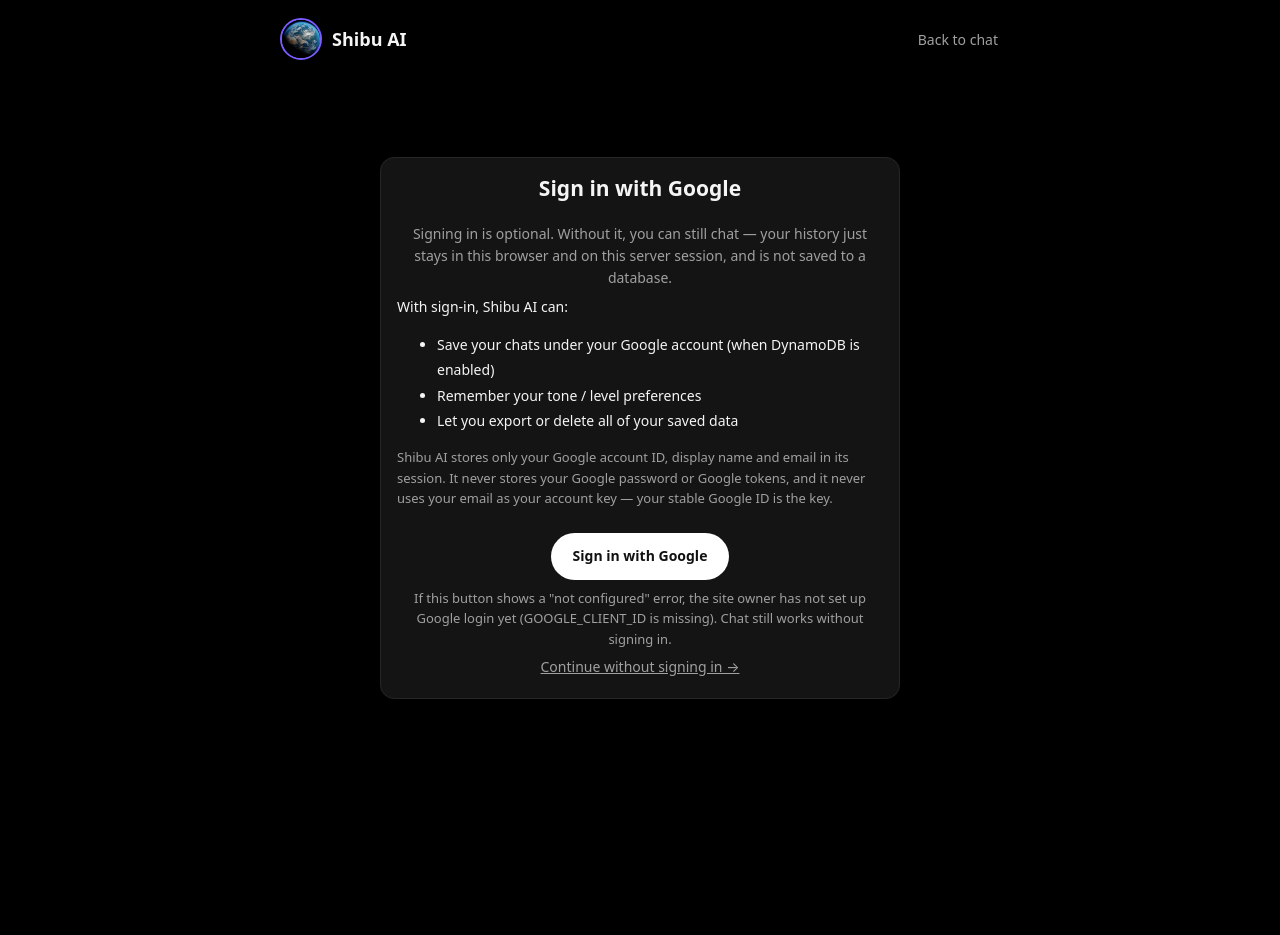
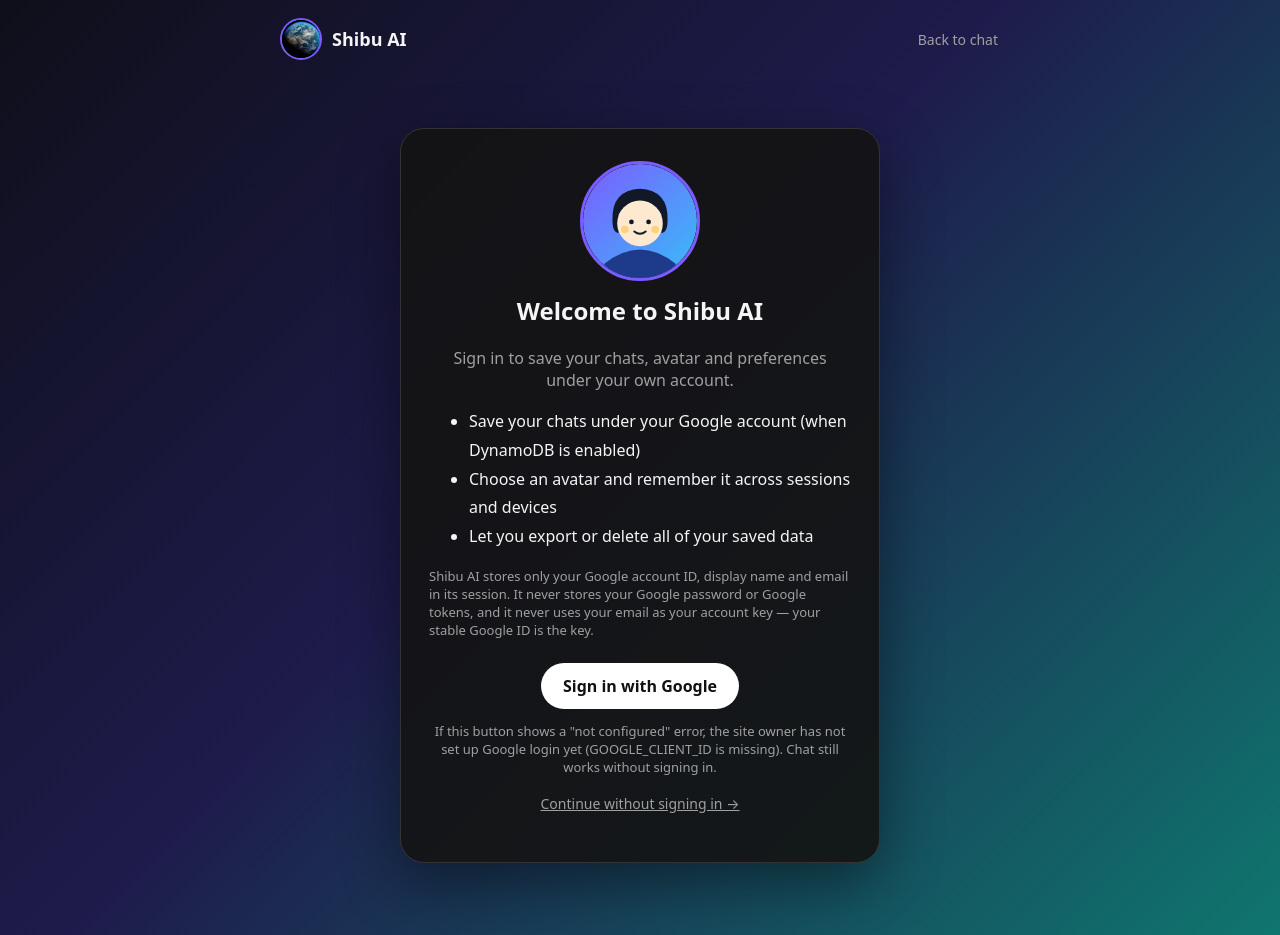
Before and after one commit to googlekartik/shibu-ai, a Flask app: page /login in a window 1280 px wide. Before the commit the page ends 699 px from the top, so only its background shows below. Run offline with Flask 3, Linux system fonts and the light colour scheme.

Commit message:
Add onboarding, avatars, and personalised chat: login welcome, 5 avatar options, first-time welcome conversation, profile, Chats sidebar

```diff
--- a/app.py
+++ b/app.py
@@ -75,6 +75,97 @@ def _dynamodb_store():
         return get_store()
     except Exception:
         return None
+
+
+# Onboarding avatars: illustrated assets in static/avatars/. The first
+# avatar is also the welcome image on /login. Files are swapped by
+# replacing these SVGs — no code change is needed for new artwork.
+AVATARS = [
+    {"id": "maya", "name": "Maya", "file": "avatars/avatar-1.svg",
+     "style": "Short black bob, blue outfit", "color": "#7c5cff"},
+    {"id": "aria", "name": "Aria", "file": "avatars/avatar-2.svg",
+     "style": "Long brown wavy hair, green outfit", "color": "#10b981"},
+    {"id": "zara", "name": "Zara", "file": "avatars/avatar-3.svg",
+     "style": "Curly red hair, purple outfit", "color": "#a855f7"},
+    {"id": "luna", "name": "Luna", "file": "avatars/avatar-4.svg",
+     "style": "Blonde pixie cut, pink outfit", "color": "#f472b6"},
+    {"id": "nia", "name": "Nia", "file": "avatars/avatar-5.svg",
+     "style": "Braided hair, teal outfit", "color": "#0d9488"},
+]
+AVATAR_IDS = {a["id"] for a in AVATARS}
+QUICK_ACTIONS = ["Search the web", "Ask a question", "Learn something new",
+                 "Write or create something", "Help me with something else"]
+
+
+def _avatar_url(avatar_id):
+    for a in AVATARS:
+        if a["id"] == avatar_id:
+            return "/static/" + a["file"]
+    return "/static/shibu.png"
+
+
+def _profile():
+    """Logged-in profile, from DynamoDB when enabled, else the Flask
+    session. Session is the fallback only: it remembers the profile in
+    this browser, while DynamoDB is what carries it across devices.
+    Server-side authorisation: the user_id always comes from the
+    session, never from a request body, so a user can only read or
+    change their own profile."""
+    user_id = _dynamodb_user_id()
+    if not user_id:
+        return {"logged_in": False, "user_id": None, "display_name": "",
+                "avatar_id": None, "avatar_url": "/static/shibu.png",
+                "onboarding_completed": False, "onboarding_stage": None}
+    profile = {"logged_in": True, "user_id": user_id,
+               "display_name": session.get("google_display_name", "") or "",
+               "avatar_id": session.get("profile_avatar_id"),
+               "onboarding_completed": bool(session.get("onboarding_completed")),
+               "onboarding_stage": session.get("onboarding_stage")}
+    store = _dynamodb_store()
+    if store:
+        try:
+            user = store.get_user(user_id)
+        except Exception:
+            user = None
+        if user:
+            if user.get("avatar_id") in AVATAR_IDS:
+                profile["avatar_id"] = user["avatar_id"]
+            if user.get("display_name"):
+                profile["display_name"] = user["display_name"]
+            if user.get("onboarding_completed"):
+                profile["onboarding_completed"] = True
+                profile["onboarding_stage"] = None
+    if profile["avatar_id"] not in AVATAR_IDS:
+        profile["avatar_id"] = None
+    if not profile["onboarding_completed"] and not profile["onboarding_stage"]:
+        profile["onboarding_stage"] = "ask_name" if profile["avatar_id"] else "need_avatar"
+    profile["avatar_url"] = _avatar_url(profile["avatar_id"])
+    return profile
+
+
+def _save_profile(display_name=None, avatar_id=None, onboarding_completed=None,
+                  onboarding_stage=None):
+    """Save to the session always, and to DynamoDB best-effort when
+    enabled. Returns the fresh profile."""
+    user_id = _dynamodb_user_id()
+    if display_name is not None:
+        session["google_display_name"] = display_name
+    if avatar_id is not None:
+        session["profile_avatar_id"] = avatar_id
+    if onboarding_completed is not None:
+        session["onboarding_completed"] = bool(onboarding_completed)
+    if onboarding_stage is not None:
+        session["onboarding_stage"] = onboarding_stage
+    if user_id:
+        store = _dynamodb_store()
+        if store:
+            try:
+                store.update_profile(user_id, display_name=display_name,
+                                     avatar_id=avatar_id,
+                                     onboarding_completed=onboarding_completed)
+            except Exception:
+                logger.exception("DynamoDB profile save failed (session kept)")
+    return _profile()
 
 
 def _save_chat_to_dynamodb(user_message, payload, ctx):
@@ -179,6 +270,38 @@ def chat():
     if not ok:
         return jsonify({"error": message_or_error}), 400
     ctx = _context()
+    # First-time welcome conversation (logged-in users only, and only
+    # until onboarding completes). Anonymous chat is untouched.
+    # Stage ask_name: the reply is the preferred name, saved only here
+    # after the user has typed it in this step. Stage ask_goal: the
+    # next reply is their first real request, so onboarding completes
+    # and the message falls through to the normal router below.
+    profile = _profile()
+    if profile["logged_in"] and not profile["onboarding_completed"]:
+        if profile["onboarding_stage"] == "need_avatar":
+            return jsonify({"response": "Please choose an avatar first.",
+                            "intent": "ONBOARDING", "rule_id": "onboarding_avatar",
+                            "confidence": 1.0, "confidence_label": "HIGH",
+                            "tool": "Onboarding", "action": "Avatar selection required",
+                            "needs_avatar": True}), 200
+        if profile["onboarding_stage"] == "ask_name":
+            name = message_or_error.strip()
+            if len(name) > 60 or "?" in name:
+                return jsonify({"response": "Hi! Welcome! What should I call you? "
+                                "Just reply with your name, for example: Alex",
+                                "intent": "ONBOARDING", "rule_id": "onboarding_name",
+                                "confidence": 1.0, "confidence_label": "HIGH",
+                                "tool": "Onboarding", "action": "Ask preferred name"}), 200
+            _save_profile(display_name=name, onboarding_stage="ask_goal")
+            payload = {"response": f"Nice to meet you, {name}! What would you like to do today?",
+                       "intent": "ONBOARDING", "rule_id": "onboarding_goal",
+                       "confidence": 1.0, "confidence_label": "HIGH",
+                       "tool": "Onboarding", "action": "Ask first goal",
+                       "quick_actions": QUICK_ACTIONS}
+            _save_chat_to_dynamodb(message_or_error, payload, ctx)
+            return jsonify(payload)
+        if profile["onboarding_stage"] == "ask_goal":
+            _save_profile(onboarding_completed=True, onboarding_stage=None)
     # Step 5 cache, before the (slow) web search: only for questions
     # with no rule and no maths, so a rule/math answer is never
     # replaced by a cached web answer. Personal queries are never cached.
@@ -430,6 +553,12 @@ def google_callback():
                                      google_sub=claims["sub"])
         except Exception:
             logger.exception("DynamoDB user creation failed (login still succeeded)")
+    # First-time flow: no avatar yet -> avatar selection. Returning
+    # users with a saved avatar (and completed onboarding) go straight
+    # to chat, and are never asked to choose again.
+    profile = _profile()
+    if not profile["avatar_id"]:
+        return redirect("/avatar")
     return redirect("/")
 
 
@@ -439,17 +568,74 @@ def google_logout():
     session.pop("google_display_name", None)
     session.pop("google_email", None)
     session.pop("dynamodb_conversation_id", None)
+    session.pop("profile_avatar_id", None)
+    session.pop("onboarding_completed", None)
+    session.pop("onboarding_stage", None)
     return jsonify({"status": "logged out"})
 
 
 @app.route("/api/me")
 def me():
-    return jsonify({
-        "logged_in": bool(_dynamodb_user_id()),
-        "user_id": _dynamodb_user_id(),
-        "display_name": session.get("google_display_name", ""),
-        "dynamodb_enabled": _dynamodb_store() is not None,
-    })
+    profile = _profile()
+    profile["dynamodb_enabled"] = _dynamodb_store() is not None
+    return jsonify(profile)
+
+
+@app.route("/avatar")
+def avatar_page():
+    """Avatar selection, also used later from the chat header to
+    change an avatar. Login is required: the avatar belongs to the
+    authenticated user_id in the session, never to a request body."""
+    if not _dynamodb_user_id():
+        return redirect("/login")
+    return render_template("avatar_select.html", avatars=AVATARS)
+
+
+@app.route("/api/avatars")
+def avatars_list():
+    return jsonify({"avatars": AVATARS})
+
+
+@app.route("/api/profile")
+def profile_api():
+    return jsonify(_profile())
+
+
+@app.route("/api/profile/avatar", methods=["POST"])
+def set_avatar():
+    """Save the selected avatar to the logged-in user's profile.
+    Anonymous requests are rejected: there is no profile to save to."""
+    profile = _profile()
+    if not profile["logged_in"]:
+        return jsonify({"error": "Please sign in first."}), 401
+    data = request.get_json(silent=True) or {}
+    avatar_id = data.get("avatar_id")
+    if avatar_id not in AVATAR_IDS:
+        return jsonify({"error": "Unknown avatar. Choose one of: " + ", ".join(sorted(AVATAR_IDS))}), 400
+    # Changing an avatar later must not restart the welcome flow for
+    # a user who already completed onboarding.
+    stage = None if profile["onboarding_completed"] else "ask_name"
+    saved = _save_profile(avatar_id=avatar_id, onboarding_stage=stage)
+    return jsonify(saved)
+
+
+@app.route("/api/onboarding/status")
+def onboarding_status():
+    """What the chat UI should show on load. Returning users with a
+    completed onboarding get needs_welcome False and skip straight
+    to their previous chat; first-time users get the welcome question."""
+    profile = _profile()
+    if not profile["logged_in"]:
+        return jsonify({"logged_in": False, "needs_welcome": False})
+    if profile["onboarding_completed"]:
+        return jsonify({"logged_in": True, "needs_welcome": False,
+                        "profile": profile})
+    if profile["onboarding_stage"] == "need_avatar":
+        return jsonify({"logged_in": True, "needs_welcome": False,
+                        "needs_avatar": True, "profile": profile})
+    return jsonify({"logged_in": True, "needs_welcome": True,
+                    "welcome_message": "Hi! Welcome! What should I call you?",
+                    "quick_actions": [], "profile": profile})
 
 
 @app.route("/api/dynamodb/status")
--- a/static/css/style.css
+++ b/static/css/style.css
@@ -56,6 +56,22 @@ body { margin:0; background:#000; color:#f5f5f5;
 .env-table table { width:100%; border-collapse:collapse; font-size:13px; line-height:1.5; }
 .env-table th, .env-table td { text-align:left; padding:6px 8px; border-bottom:1px solid #262626; vertical-align:top; }
 .env-table th { color:#a0a0a0; }
+/* Onboarding layout: sidebar is visible on wide screens, collapsible
+   everywhere, so the default chat stays clean and centred. */
+.layout { display:flex; max-width:1100px; width:100%; margin:0 auto; flex:1; }
+.main-col { flex:1; min-width:0; display:flex; flex-direction:column; }
+.sidebar { width:260px; flex:none; padding:10px 10px 24px 20px; }
+.sidebar-inner { background:#141414; border:1px solid #262626; border-radius:14px; padding:14px; position:sticky; top:10px; }
+.sidebar.hidden { display:none; }
+.quick-actions { display:flex; flex-wrap:wrap; gap:8px; margin-top:10px; }
+.quick-actions button { background:#1a1a1a; border:1px solid #333; color:#f5f5f5; border-radius:20px;
+  padding:7px 13px; cursor:pointer; font-size:13px; }
+.quick-actions button:hover { border-color:#7c5cff; }
+@media (max-width: 900px) {
+  .layout { flex-direction:column; }
+  .sidebar { width:100%; padding:0 14px 10px; }
+  .sidebar-inner { position:static; }
+}
 @media (max-width: 640px) {
   .topbar, .chat-wrap { padding-left:14px; padding-right:14px; }
   .msg { font-size:15px; }
--- a/templates/login.html
+++ b/templates/login.html
@@ -5,25 +5,32 @@
 <meta name="viewport" content="width=device-width, initial-scale=1.0">
 <title>Sign in — Shibu AI</title>
 <link rel="stylesheet" href="{{ url_for('static', filename='css/style.css') }}">
+<style>
+  body.login-page { background: linear-gradient(135deg, #0f0f1a, #1e1b4b 45%, #0f766e); }
+  .login-card { max-width: 480px; margin: 48px auto; text-align: center; background: rgba(20,20,20,0.92);
+    border: 1px solid #333; border-radius: 24px; padding: 32px 28px;
+    animation: loginIn 0.5s ease both; box-shadow: 0 20px 60px rgba(0,0,0,0.45); }
+  @keyframes loginIn { from { opacity: 0; transform: translateY(12px); } to { opacity: 1; transform: none; } }
+  .login-avatar { width: 120px; height: 120px; border-radius: 50%; object-fit: cover;
+    border: 3px solid #7c5cff; margin-bottom: 8px; }
+  .login-card ul { text-align: left; line-height: 1.8; }
+</style>
 </head>
-<body>
+<body class="login-page">
 <header class="topbar">
   <div class="brand"><img class="avatar" src="{{ url_for('static', filename='shibu.png') }}" alt="Shibu AI"> Shibu AI</div>
   <div class="header-actions">
     <a href="/" class="text-btn" style="text-decoration:none;">Back to chat</a>
   </div>
 </header>
-
 <main class="chat-wrap" style="justify-content:center;">
-  <div class="details-inner" style="max-width:520px; margin:40px auto; text-align:center;">
-    <h2 style="margin-top:0;">Sign in with Google</h2>
-    <p class="muted">Signing in is optional. Without it, you can still chat —
-       your history just stays in this browser and on this server session,
-       and is not saved to a database.</p>
-    <p style="text-align:left;">With sign-in, Shibu AI can:</p>
-    <ul style="text-align:left; line-height:1.8;">
+  <div class="login-card">
+    <img class="login-avatar" src="{{ url_for('static', filename='avatars/avatar-1.svg') }}" alt="Shibu AI welcome avatar">
+    <h2 style="margin-top:0;">Welcome to Shibu AI</h2>
+    <p class="muted">Sign in to save your chats, avatar and preferences under your own account.</p>
+    <ul>
       <li>Save your chats under your Google account (when DynamoDB is enabled)</li>
-      <li>Remember your tone / level preferences</li>
+      <li>Choose an avatar and remember it across sessions and devices</li>
       <li>Let you export or delete all of your saved data</li>
     </ul>
     <p class="muted small" style="text-align:left;">Shibu AI stores only your
```
Also changed, not shown: services/dynamodb_store.py (+28 -0 lines), static/js/app.js (+70 -12 lines), templates/avatar_select.html (added, +67 -0 lines), templates/index.html (+14 -8 lines), tests/test_onboarding_avatar_2026.py (added, +103 -0 lines), README.md, static/avatars/avatar-1.svg (added), static/avatars/avatar-2.svg (added), static/avatars/avatar-3.svg (added), static/avatars/avatar-4.svg (added), static/avatars/avatar-5.svg (added).
